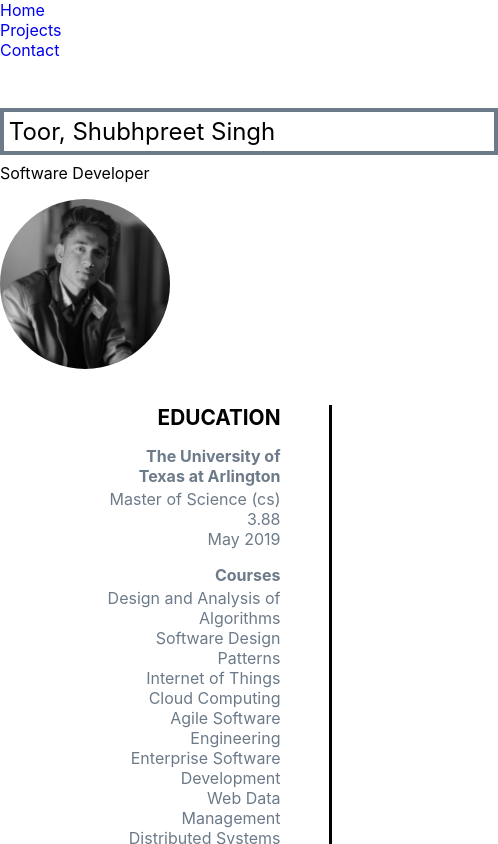
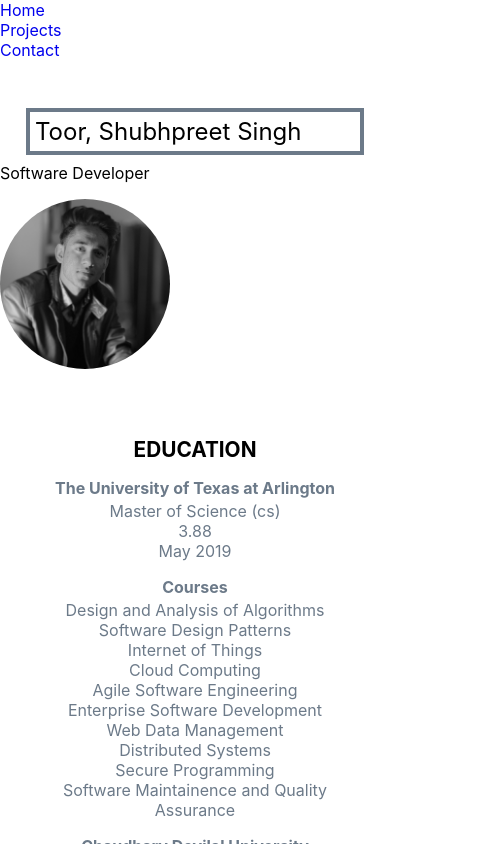
Before and after one commit to sToor16/Portfolio-CV, a React (Create React App) app: page /contact in a window 390 px wide. Shown: the top 844 px of the page, 498 px wide, since content can reach past the window. Built offline with nearby package versions, Linux system fonts and the light colour scheme.

Commit message:
landing page responsive

```diff
--- a/src/components/landing-page/landing-page-components/about-me-components/aboutMe.css
+++ b/src/components/landing-page/landing-page-components/about-me-components/aboutMe.css
@@ -3,3 +3,11 @@
     background: rgba(241, 169, 160, 0.8);
     color: white;
 }
+
+@media only screen and (max-width: 600px) {
+    .about-me-container{
+        padding: 3rem 0.5rem 3rem 0.5rem;
+        background: rgba(241, 169, 160, 0.8);
+        color: white;
+    }
+}
--- a/src/components/landing-page/landing-page-components/cv-components/cv.js
+++ b/src/components/landing-page/landing-page-components/cv-components/cv.js
@@ -4,6 +4,7 @@ import {Education} from "./education-component/education";
 import {Languages} from "./languages-components/languages";
 import {SocialLinks} from "./soical-links-components/socialLinks";
 import {Skills} from "./skills-component/skills";
+import './sharedCSS/responsive.css'
 
 class CV extends Component {
     render() {
--- a/src/components/landing-page/landing-page-components/cv-components/nameAndPicture-Component/nameAndPicture.js
+++ b/src/components/landing-page/landing-page-components/cv-components/nameAndPicture-Component/nameAndPicture.js
@@ -1,5 +1,6 @@
 import React  from 'react';
 import './nameAndPicture.css'
+import '../sharedCSS/responsive.css'
 import myPicutre from './images/myPicure.png'
 
 export function NameAndPicture() {
--- /dev/null
+++ b/src/components/landing-page/landing-page-components/cv-components/sharedCSS/responsive.css
@@ -0,0 +1,23 @@
+@media only screen and (max-width: 650px) {
+    .my-name-styles{
+        width: 25rem;
+    }
+}
+
+@media only screen and (max-width: 600px) {
+    .my-name-styles{
+        width: 25rem;
+    }
+}
+
+@media only screen and (max-width: 450px) {
+    .my-name-styles{
+        width: 20rem;
+    }
+}
+
+@media only screen and (max-width: 350px) {
+    .my-name-styles{
+        width: 17rem;
+    }
+}
--- a/src/components/landing-page/landing-page-components/cv-components/sharedCSS/sharedCSS.css
+++ b/src/components/landing-page/landing-page-components/cv-components/sharedCSS/sharedCSS.css
@@ -4,17 +4,17 @@
 }
 
 .w3-half{
-    margin-top: 2rem;
-    padding: 0 3rem 0 3rem;
+    margin-top: 4rem;
+    margin-bottom: 4rem;
+    padding: 0 3rem 0rem 3rem;
 }
 
 .left-half{
     text-align: right;
-    border-right: 3px solid black;
 }
 
 .right-half{
-
+    border-left: 3px solid black;
 }
 
 .section-heading{
@@ -36,3 +36,43 @@
 .section-heading-margin{
     margin-top: 2rem;
 }
+
+@media only screen and (max-width: 1100px) {
+    .w3-container{
+        width: 80%;
+    }
+}
+
+@media only screen and (max-width: 1000px) {
+    .w3-container{
+        width: 90%;
+    }
+}
+
+@media only screen and (max-width: 930px) {
+    .w3-container{
+        width: 100%;
+    }
+}
+
+@media only screen and (max-width: 600px) {
+    .left-half{
+        margin-top: 4rem!important;
+        text-align: center;
+        border-bottom: 3px solid black;
+    }
+
+    .right-half{
+        border-left:0px solid black;
+        text-align: center;
+    }
+
+    .w3-half{
+        margin-top: 0rem;
+    }
+
+    .w3-container{
+        width: 100%;
+    }
+
+}
```
